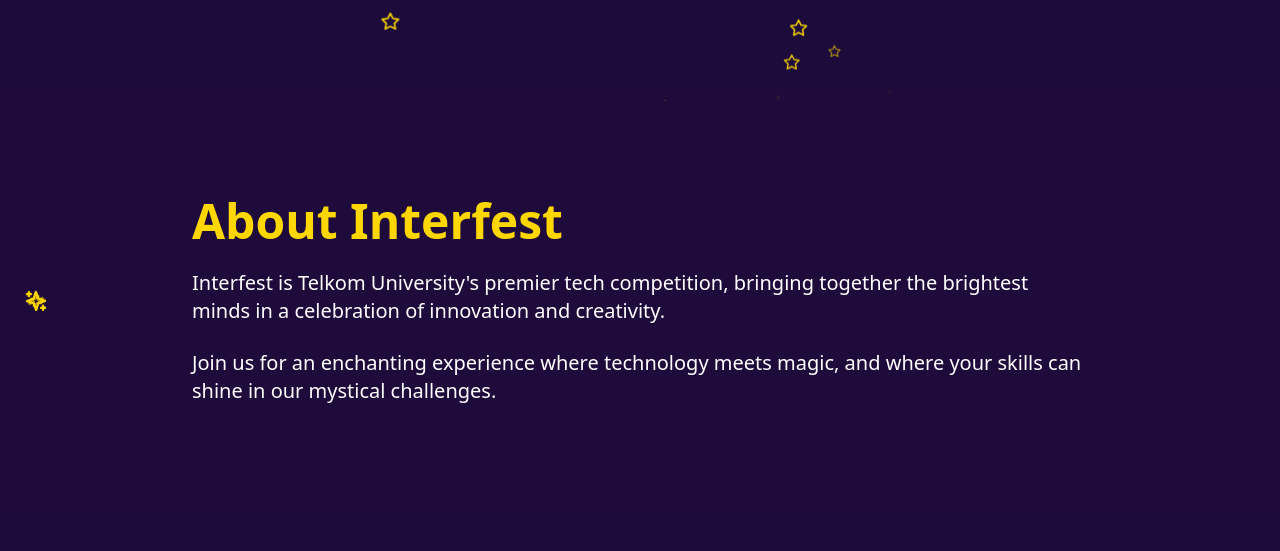
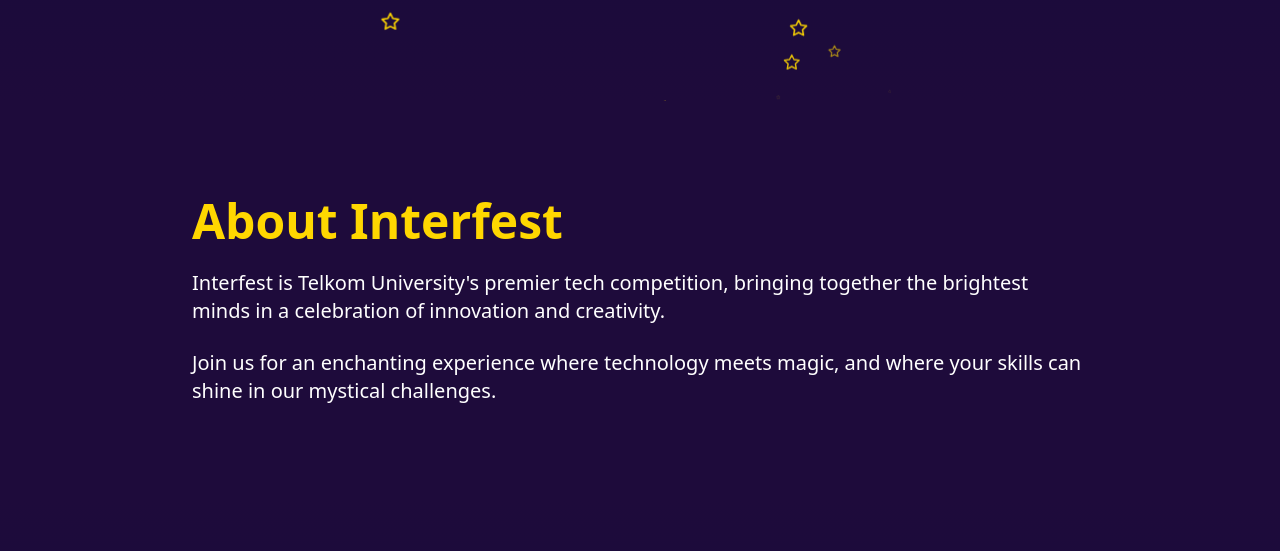
Before and after one commit to Wisnusat/interfest2024, a Next.js app: page / in a window 1280 px wide. Shown: the part 699-1250 px from the top of the page. Built offline with nearby package versions, Linux system fonts and the light colour scheme.

Commit message:
fix/takeout sparkle

```diff
--- a/app/page.tsx
+++ b/app/page.tsx
@@ -209,9 +209,6 @@
               Join us for an enchanting experience where technology meets magic, and where your skills can shine in our mystical challenges.
             </p>
           </motion.div>
-          {[...Array(20)].map((_, i) => (
-            <MagicSparkle key={i} />
-          ))}
         </section>
 
         <section id="competitions" className="py-12 md:py-24 p-4 md:p-6 bg-gradient-to-b from-[#1E0B3B] to-[#0B0B3B] relative overflow-hidden">
```
